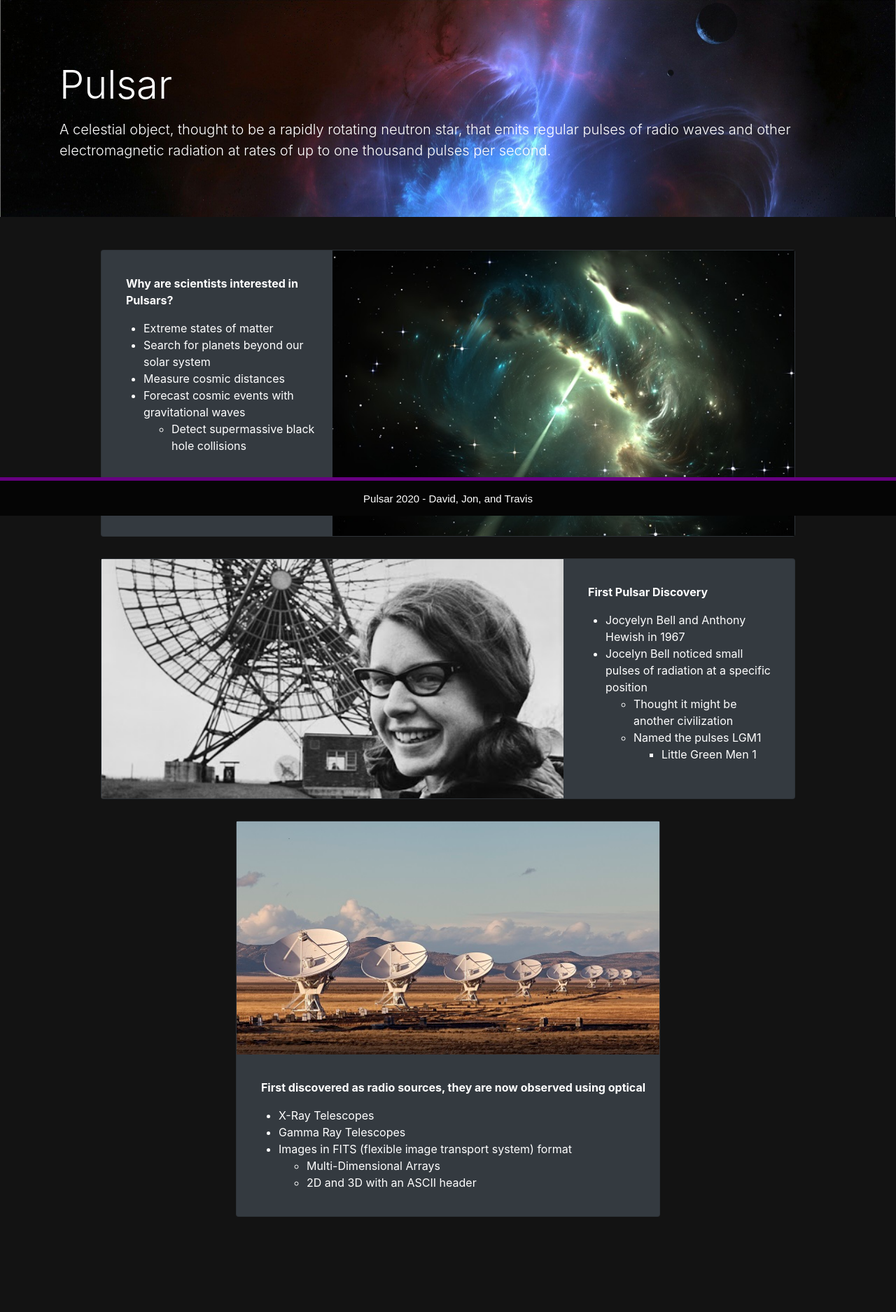
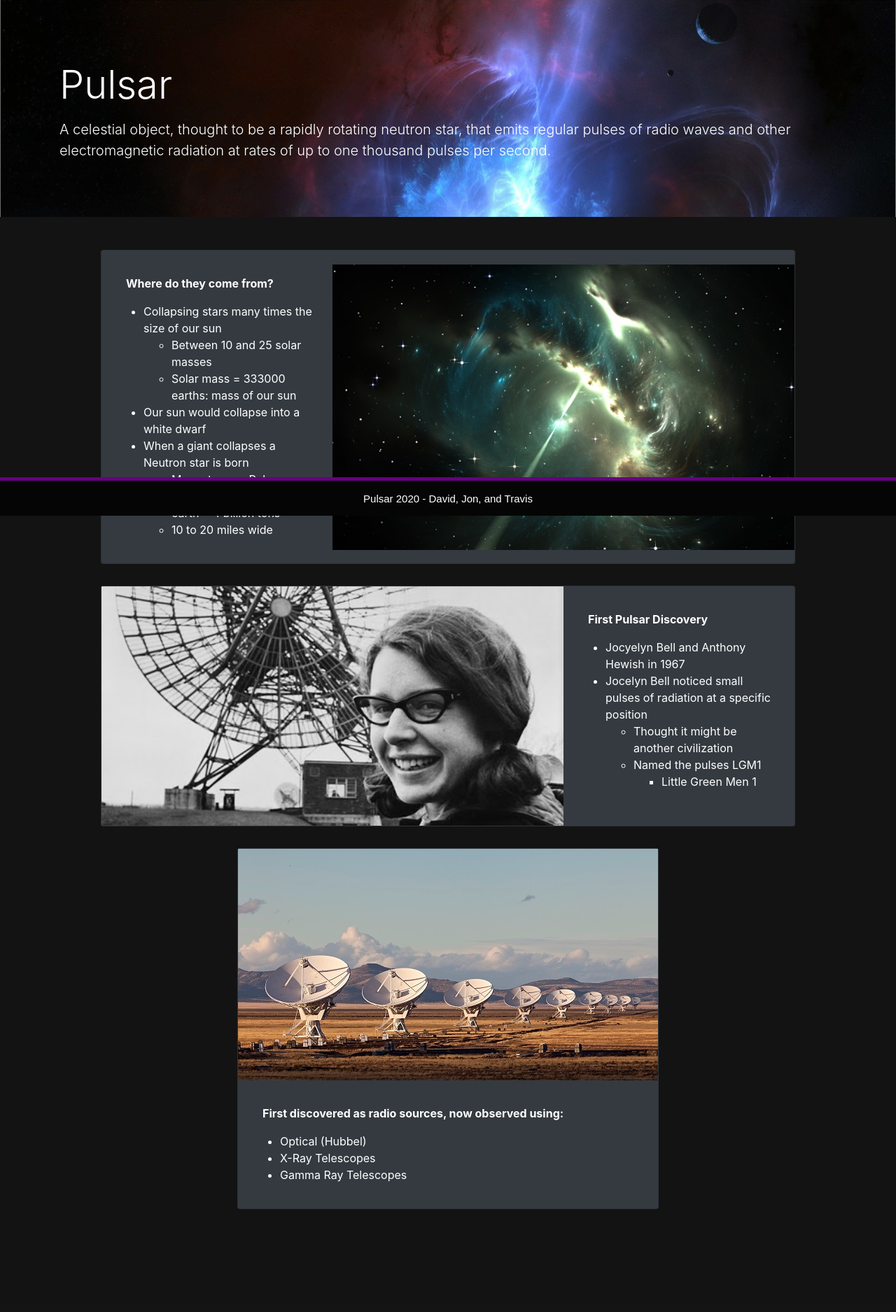
Before and after one commit to TravisDC5/pulsar, a Flask app: page / in a window 1280 px wide. Shown: the part 63-1938 px from the top of the page at 70% size. After the commit the page ends 1791 px from the top, so only its background shows below. Run offline with Flask 2, Linux system fonts and the light colour scheme; some libraries are stand-ins or nearby versions.

Commit message:
fixed index

```diff
--- a/templates/index.html
+++ b/templates/index.html
@@ -62,14 +62,17 @@
                         <div class="col-md-4">
                             <div class="card-body">
                                 <p class="card-text">
-                                    <b>Why are scientists interested in Pulsars?</b><br>
+                                    <b>Where do they come from?</b><br>
                                 <ul>
-                                    <li>Extreme states of matter</li>
-                                    <li>Search for planets beyond our solar system</li>
-                                    <li>Measure cosmic distances</li>
-                                    <li>Forecast cosmic events with gravitational waves</li>
+                                    <li>Collapsing stars many times the size of our sun</li>
+                                    <ul><li>Between 10 and 25 solar masses</li>
+                                    <li>Solar mass = 333000 earths: mass of our sun</li></ul>
+                                    <li>Our sun would collapse into a white dwarf</li>
+                                    <li>When a giant collapses a Neutron star is born</li>
                                     <ul>
-                                        <li>Detect supermassive black hole collisions</li>
+                                        <li>Magnetar or a Pulsar</li>
+                                        <li>Very dense : 1 teaspoon on earth = 4 billion tons</li>
+                                        <li>10 to 20 miles wide</li>
                                     </ul>
                                 </ul>
                                 </p>
@@ -116,15 +119,11 @@
                             alt="Card image cap">
                         <div class="card-body">
                             <p class="card-text">
-                                <b>First discovered as radio sources, they are now observed using optical</b><br>
+                                <b>First discovered as radio sources, now observed using:</b><br>
                             <ul>
+                                <li>Optical (Hubbel)</li>
                                 <li>X-Ray Telescopes</li>
                                 <li>Gamma Ray Telescopes</li>
-                                <li>Images in FITS (flexible image transport system) format</li>
-                                <ul>
-                                    <li>Multi-Dimensional Arrays</li>
-                                    <li>2D and 3D with an ASCII header</li>
-                                </ul>
                             </ul>
                             </p>
                         </div>
```
